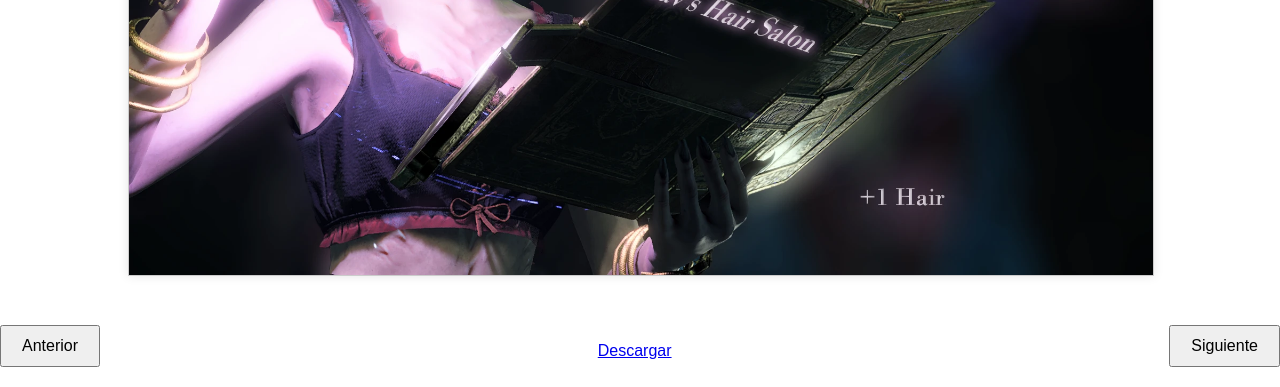
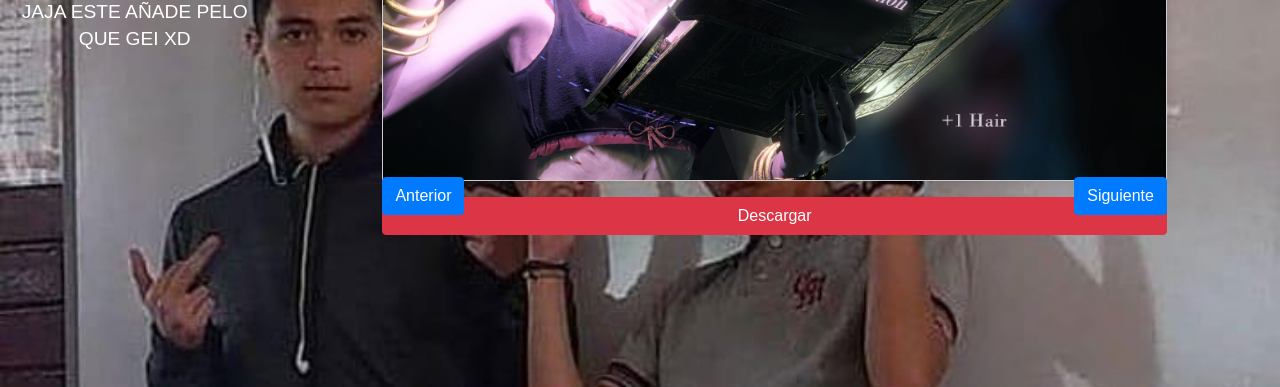
Before and after one commit to Fabri-1/BaldursGatePagPlay, a plain HTML site: page index.html in a window 1280 px wide. Shown: the part 413-800 px from the top of the page. Drawn offline with nearby package versions, Linux system fonts and the light colour scheme.

Commit message:
Faltan imagenes

```diff
--- a/index.html
+++ b/index.html
@@ -1,49 +1,87 @@
+<!DOCTYPE html>
 <html lang="en">
 <head>
     <meta charset="UTF-8">
     <meta name="viewport" content="width=device-width, initial-scale=1.0">
-    <title>Document</title>
+    <title>YO SOY LAS PUERTAS DEL BALDURS</title>
+    <link rel="stylesheet" href="https://stackpath.bootstrapcdn.com/bootstrap/4.3.1/css/bootstrap.min.css">
     <link rel="stylesheet" href="styles.css">
 </head>
 <body>
-    <div class="title"></div>
-    <div class="image-container">
-        <img id="image" src="imagenes/tav.png" alt="Imagen 1">
+    <div>
+        <div class="title" id="title">test</div>
+        <div class="subtitle" id="subtitle">SUBTITLE</div>
     </div>
-    <div class="button-container">
-        <button id="prev-button">Anterior</button>
-        <a id="download-link" class="download-link" href="imagenes/descarga-tav.zip" download>Descargar</a>
-        <button id="next-button">Siguiente</button>
+    <div class="container text-center">
+        <div class="image-container">
+
+            <img id="image" src="imagenes/tav.png" alt="Imagen 1" class="img-fluid">
+
+            <div class="button-container d-flex justify-content-between">
+                <button id="prev-button" class="btn btn-primary">Anterior</button>
+                <button id="next-button" class="btn btn-primary">Siguiente</button>
+            </div>
+            <a id="download-link" class="download-link btn btn-danger mt-3" href="download" download target="_blank">Descargar</a>
+        </div>
     </div>
     <script>
-
+        //Im
         const images = ['imagenes/tav.png', 'imagenes/impui.png'];
-        const downloads = ['imagenes/descarga-tav.zip', 'imagenes/descarga-impui.zip'];
+        const downloads = ['https://www.nexusmods.com/baldursgate3/mods/213?tab=files&file_id=63397',
+        'imagenes/descarga-impui.zip'];
+        const titles = ['Tav', 'Título de la imagen 2'];
+        const subtitles = ['JAJA ESTE AÑADE PELO QUE GEI XD', 'Subtítulo o descripción corta de la imagen 2.'];
+        const downloaded = [false, false];
 
         let currentIndex = 0;
         const imageElement = document.getElementById('image');
         const downloadLinkElement = document.getElementById('download-link');
+        const titleElement = document.getElementById('title');
+        const subtitleElement = document.getElementById('subtitle');
         const prevButton = document.getElementById('prev-button');
         const nextButton = document.getElementById('next-button');
+        const imageContainer = document.querySelector('.image-container');
 
-        function updateImage() {
-            imageElement.src = images[currentIndex];
-            downloadLinkElement.href = downloads[currentIndex];
+        function updateContent() {
+            imageElement.classList.add('fade-out');
+            setTimeout(() => {
+                imageElement.src = images[currentIndex];
+                downloadLinkElement.href = downloads[currentIndex];
+                titleElement.textContent = titles[currentIndex];
+                subtitleElement.textContent = subtitles[currentIndex];
+                imageElement.classList.remove('fade-out');
+
+
+                if (downloaded[currentIndex]) {
+                    downloadLinkElement.classList.remove('btn-danger');
+                    downloadLinkElement.classList.add('btn-success');
+                } else {
+                    downloadLinkElement.classList.remove('btn-success');
+                    downloadLinkElement.classList.add('btn-danger');
+                }
+            }, 500);
         }
 
         function nextImage() {
             currentIndex = (currentIndex + 1) % images.length;
-            updateImage();
+            updateContent();
         }
 
         function prevImage() {
             currentIndex = (currentIndex - 1 + images.length) % images.length;
-            updateImage();
+            updateContent();
         }
 
-        // Event listeners para los botones
         nextButton.addEventListener('click', nextImage);
         prevButton.addEventListener('click', prevImage);
+
+        downloadLinkElement.addEventListener('click', function() {
+            downloaded[currentIndex] = true; // Marca la imagen actual como descargada
+            downloadLinkElement.classList.remove('btn-danger');
+            downloadLinkElement.classList.add('btn-success');
+        });
+
+        updateContent();
     </script>
 </body>
 </html>
--- a/styles.css
+++ b/styles.css
@@ -5,13 +5,36 @@ body {
     height: 100vh;
     margin: 0;
     font-family: Arial, sans-serif;
+    background-image: url('imagenes/qwea.png');
+    background-size: cover;
 }
+
+.title {
+    font-size: 2.1rem;
+    line-height: 1.4;
+    letter-spacing: 0.5rem;
+    text-align: center;
+    color: white;
+    margin-top: 20px;
+    width: 100%;
+}
+
+.subtitle {
+    font-size: 1.2rem;
+    line-height: 1.4;
+    text-align: center;
+    color: white;
+    margin-top: 10px;
+    width: 100%;
+}
+
 .image-container {
     text-align: center;
     position: relative;
     max-width: 80%;
     margin: 0 auto;
 }
+
 .image-container img {
     max-width: 100%;
     max-height: 80vh;
@@ -19,7 +42,9 @@ body {
     box-shadow: 0 0 10px rgba(0, 0, 0, 0.1);
     display: block;
     margin: 0 auto;
+    transition: opacity 0.5s ease-in-out;
 }
+
 .button-container {
     position: absolute;
     bottom: 20px;
@@ -29,13 +54,13 @@ body {
     justify-content: space-between;
     align-items: center;
 }
-.button-container button {
-    padding: 10px 20px;
-    font-size: 16px;
-    cursor: pointer;
-}
+
 .download-link {
     text-align: center;
     display: block;
     margin-top: 10px;
 }
+
+.fade-out {
+    opacity: 0;
+}
```
Also changed, not shown: imagenes/qwea.png (added).
